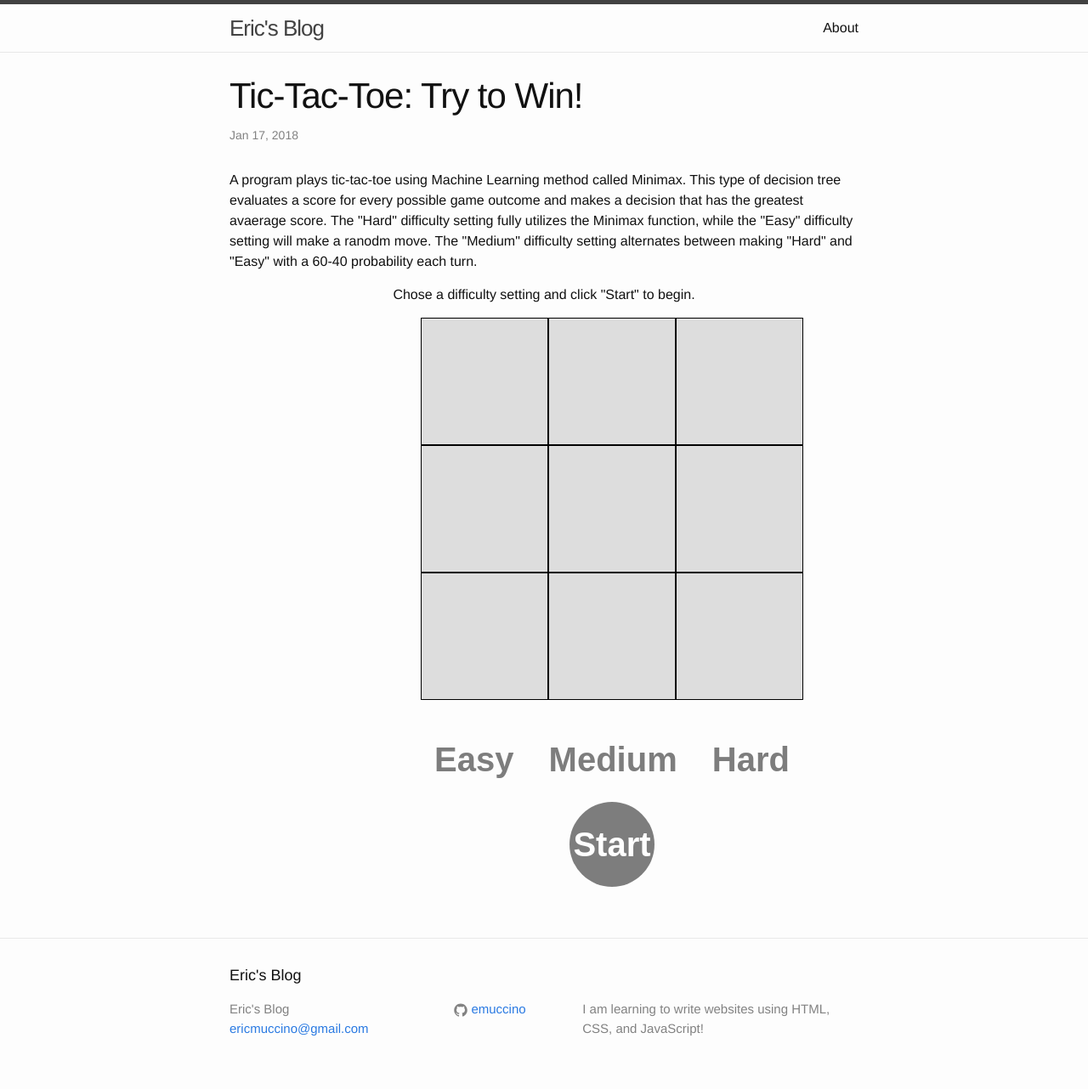
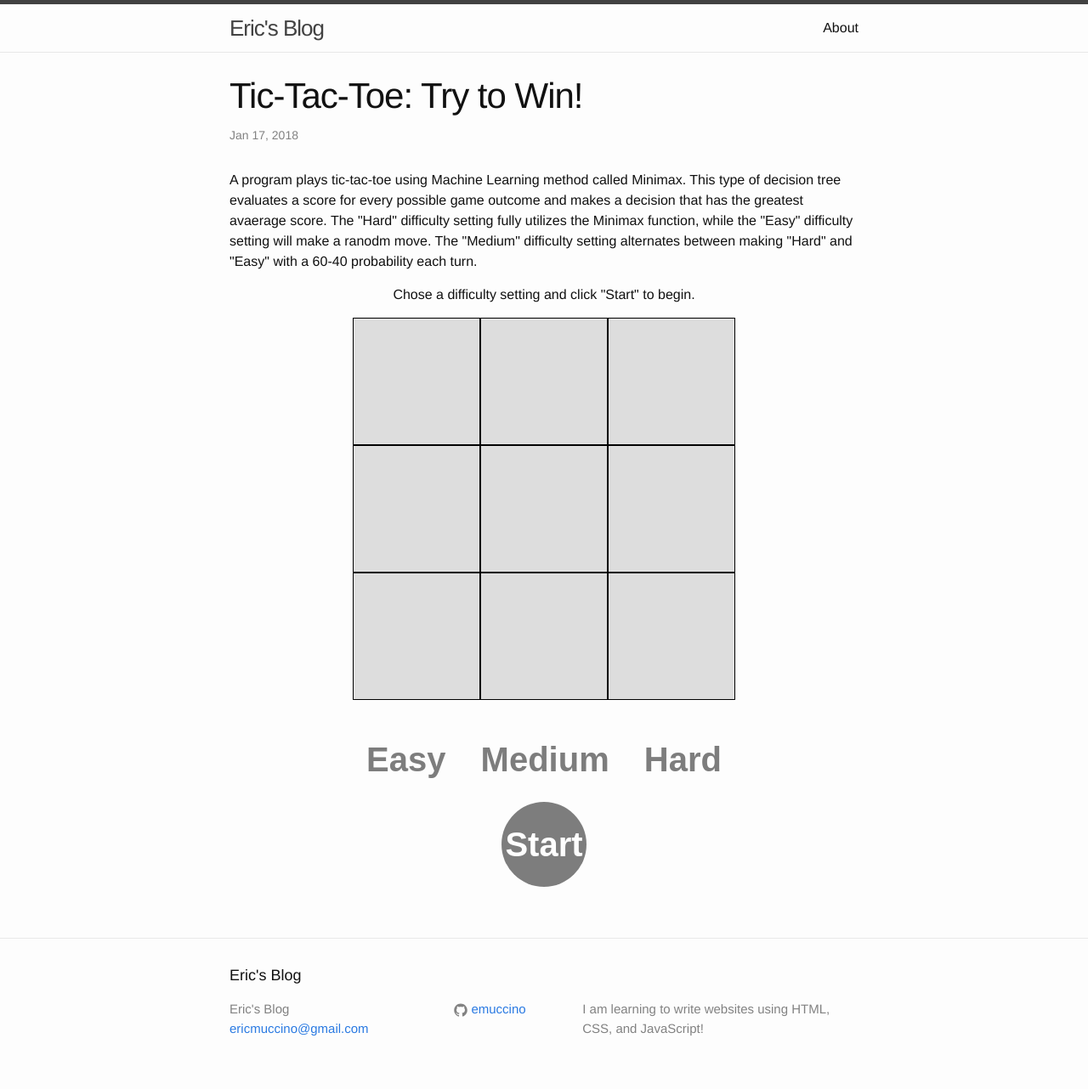
Before and after one commit to emuccino/emuccino.github.io, a Jekyll site: the page built from _posts/2018-01-17-tic-tac-toe.markdown, in a window 1280 px wide. Shown: the whole page at 85% size. Built offline with Jekyll 4.4.1, drawn with Linux system fonts in a browser that asks for light colours; nearby versions of some CDN libraries.

Commit message:
Update 2018-01-17-tic-tac-toe.markdown

```diff
--- a/_posts/2018-01-17-tic-tac-toe.markdown
+++ b/_posts/2018-01-17-tic-tac-toe.markdown
@@ -15,7 +15,7 @@ jsarr:
     <body class = 'post1'>
     <p style="float: left">A program plays tic-tac-toe using Machine Learning method called Minimax. This type of decision tree evaluates a score for every possible game outcome and makes a decision that has the greatest avaerage score. The "Hard" difficulty setting fully utilizes the Minimax function, while the "Easy" difficulty setting will make a ranodm move. The "Medium" difficulty setting alternates between making "Hard" and "Easy" with a 60-40 probability each turn.</p>
     <p style="text-align: center">Chose a difficulty setting and click "Start" to begin.</p>
-        <div class = 'game' stle="width: 740px;">
+        <div class = 'game' style="width: 740px;">
             <div class = 'board'>
                 <div class='cell' data-indx = "0" ></div>
                 <div class='cell' data-indx = "1" ></div>
```
